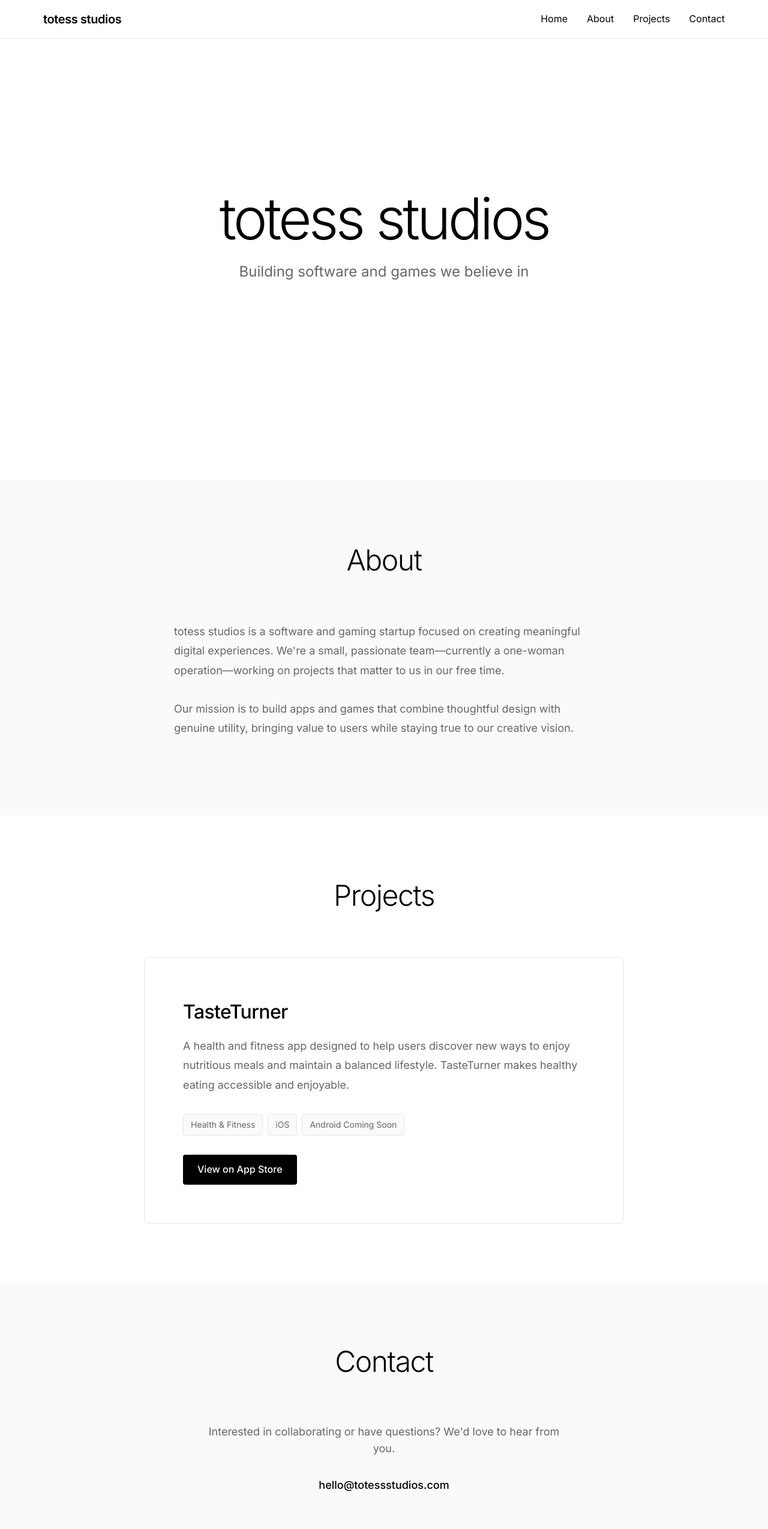
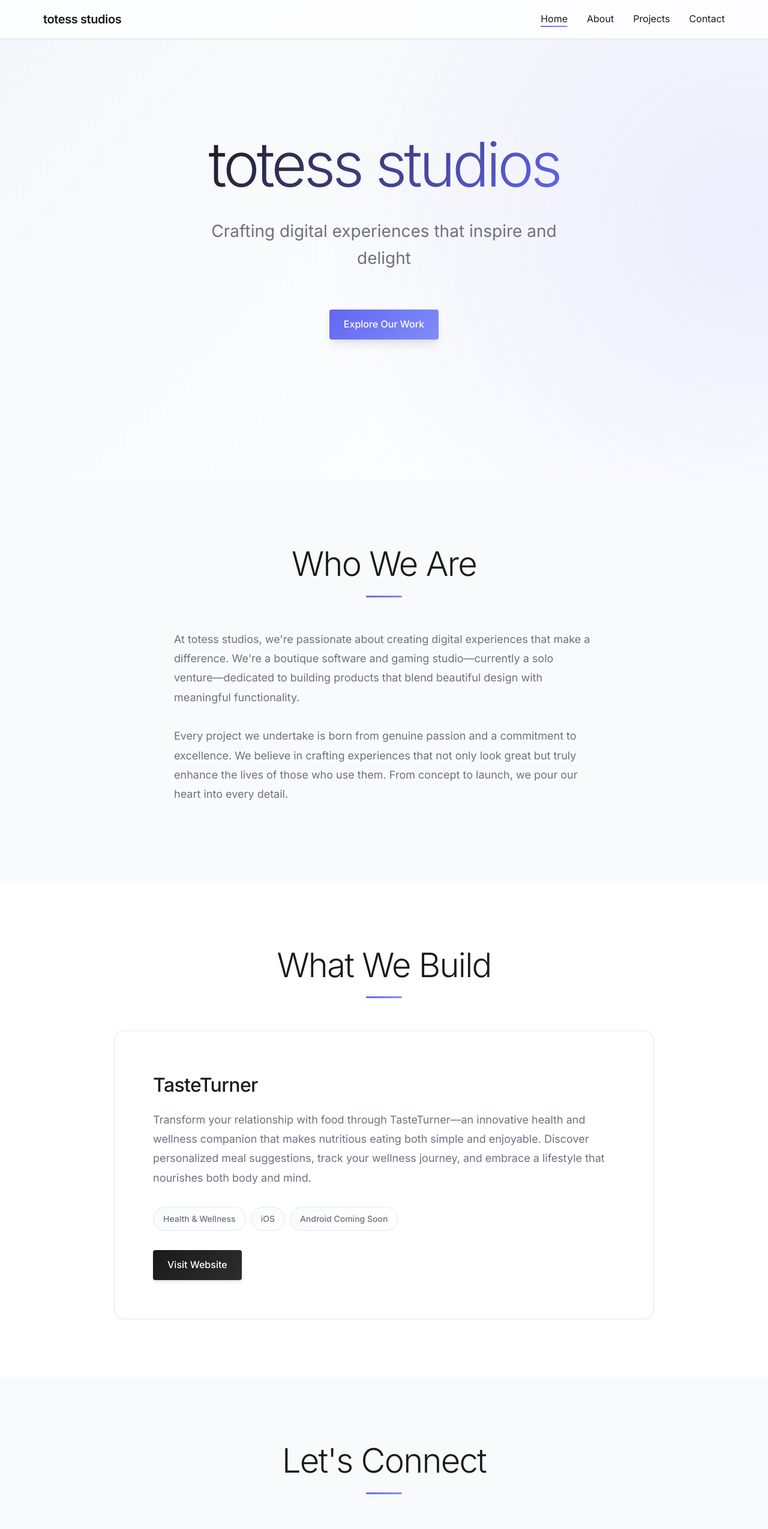
Before and after one commit to TolaTess/totess-studio-ltd, a plain HTML site: page index.html in a window 1280 px wide. Shown: the top 2549 px of the page at 60% size. Drawn offline with Linux system fonts and the light colour scheme.

Commit message:
Revamp website content and styles for improved user experience. Updated text in the hero, about, projects, and contact sections for clarity and engagement. Enhanced CSS with new color scheme, shadows, and hover effects to modernize the design. Added call-to-action buttons and refined layout for better accessibility and aesthetics.

```diff
--- a/index.html
+++ b/index.html
@@ -26,22 +26,26 @@
     <section id="home" class="hero">
         <div class="container">
             <h1 class="hero-title">totess studios</h1>
-            <p class="hero-subtitle">Building software and games we believe in</p>
+            <p class="hero-subtitle">Crafting digital experiences that inspire and delight</p>
+            <div class="hero-cta">
+                <a href="#projects" class="btn btn-hero">Explore Our Work</a>
+            </div>
         </div>
     </section>
 
     <section id="about" class="about">
         <div class="container">
-            <h2 class="section-title">About</h2>
+            <h2 class="section-title">Who We Are</h2>
             <div class="about-content">
                 <p class="about-text">
-                    totess studios is a software and gaming startup focused on creating meaningful digital experiences.
-                    We're a small, passionate team—currently a one-woman operation—working on projects that matter to us
-                    in our free time.
+                    At totess studios, we're passionate about creating digital experiences that make a difference.
+                    We're a boutique software and gaming studio—currently a solo venture—dedicated to building
+                    products that blend beautiful design with meaningful functionality.
                 </p>
                 <p class="about-text">
-                    Our mission is to build apps and games that combine thoughtful design with genuine utility,
-                    bringing value to users while staying true to our creative vision.
+                    Every project we undertake is born from genuine passion and a commitment to excellence.
+                    We believe in crafting experiences that not only look great but truly enhance the lives of
+                    those who use them. From concept to launch, we pour our heart into every detail.
                 </p>
             </div>
         </div>
@@ -49,22 +53,23 @@
 
     <section id="projects" class="projects">
         <div class="container">
-            <h2 class="section-title">Projects</h2>
+            <h2 class="section-title">What We Build</h2>
             <div class="project-card">
                 <div class="project-info">
                     <h3 class="project-name">TasteTurner</h3>
                     <p class="project-description">
-                        A health and fitness app designed to help users discover new ways to enjoy nutritious meals
-                        and maintain a balanced lifestyle. TasteTurner makes healthy eating accessible and enjoyable.
+                        Transform your relationship with food through TasteTurner—an innovative health and wellness
+                        companion that makes nutritious eating both simple and enjoyable. Discover personalized meal
+                        suggestions, track your wellness journey, and embrace a lifestyle that nourishes both body and mind.
                     </p>
                     <div class="project-badges">
-                        <span class="badge">Health & Fitness</span>
+                        <span class="badge">Health & Wellness</span>
                         <span class="badge">iOS</span>
                         <span class="badge">Android Coming Soon</span>
                     </div>
                     <div class="project-links">
-                        <a href="https://apps.apple.com/app/tasteturner" target="_blank" rel="noopener noreferrer" class="btn btn-primary">
-                            View on App Store
+                        <a href="https://tasteturner.com/" target="_blank" rel="noopener noreferrer" class="btn btn-primary">
+                            Visit Website
                         </a>
                     </div>
                 </div>
@@ -74,12 +79,16 @@
 
     <section id="contact" class="contact">
         <div class="container">
-            <h2 class="section-title">Contact</h2>
+            <h2 class="section-title">Let's Connect</h2>
             <p class="contact-text">
-                Interested in collaborating or have questions? We'd love to hear from you.
+                Have an idea you'd like to explore together? We're always open to meaningful collaborations
+                and conversations about the future of digital experiences.
             </p>
             <div class="contact-links">
-                <a href="mailto:hello@totessstudios.com" class="contact-link">hello@totessstudios.com</a>
+                <a href="mailto:hello@totessstudios.com" class="contact-link">
+                    <span class="contact-icon">✉</span>
+                    hello@totessstudios.com
+                </a>
             </div>
         </div>
     </section>
--- a/styles.css
+++ b/styles.css
@@ -1,17 +1,24 @@
 :root {
-    --color-primary: #000000;
-    --color-secondary: #666666;
-    --color-accent: #333333;
+    --color-primary: #1a1a1a;
+    --color-secondary: #6b7280;
+    --color-accent: #6366f1;
+    --color-accent-light: #818cf8;
     --color-bg: #ffffff;
-    --color-bg-alt: #fafafa;
-    --color-border: #e5e5e5;
+    --color-bg-alt: #f9fafb;
+    --color-bg-gradient: linear-gradient(135deg, #667eea 0%, #764ba2 100%);
+    --color-border: #e5e7eb;
+    --color-text-light: #9ca3af;
     --spacing-xs: 0.5rem;
     --spacing-sm: 1rem;
     --spacing-md: 2rem;
     --spacing-lg: 4rem;
     --spacing-xl: 6rem;
     --max-width: 1200px;
-    --transition: all 0.3s ease;
+    --transition: all 0.3s cubic-bezier(0.4, 0, 0.2, 1);
+    --shadow-sm: 0 1px 2px 0 rgba(0, 0, 0, 0.05);
+    --shadow-md: 0 4px 6px -1px rgba(0, 0, 0, 0.1), 0 2px 4px -1px rgba(0, 0, 0, 0.06);
+    --shadow-lg: 0 10px 15px -3px rgba(0, 0, 0, 0.1), 0 4px 6px -2px rgba(0, 0, 0, 0.05);
+    --shadow-xl: 0 20px 25px -5px rgba(0, 0, 0, 0.1), 0 10px 10px -5px rgba(0, 0, 0, 0.04);
 }
 
 * {
@@ -46,11 +53,13 @@ body {
     top: 0;
     left: 0;
     right: 0;
-    background-color: rgba(255, 255, 255, 0.95);
-    backdrop-filter: blur(10px);
+    background-color: rgba(255, 255, 255, 0.8);
+    backdrop-filter: blur(20px) saturate(180%);
+    -webkit-backdrop-filter: blur(20px) saturate(180%);
     border-bottom: 1px solid var(--color-border);
     z-index: 1000;
     padding: var(--spacing-sm) 0;
+    box-shadow: var(--shadow-sm);
 }
 
 .navbar .container {
@@ -85,12 +94,17 @@ body {
     bottom: -4px;
     left: 0;
     width: 0;
-    height: 1px;
-    background-color: var(--color-primary);
+    height: 2px;
+    background: linear-gradient(90deg, var(--color-accent), var(--color-accent-light));
     transition: var(--transition);
+    border-radius: 2px;
 }
 
 .nav-links a:hover::after {
+    width: 100%;
+}
+
+.nav-links a.active::after {
     width: 100%;
 }
 
@@ -102,20 +116,71 @@ body {
     justify-content: center;
     text-align: center;
     padding-top: 80px;
+    position: relative;
+    background: linear-gradient(135deg, #f5f7fa 0%, #ffffff 100%);
+    overflow: hidden;
+}
+
+.hero::before {
+    content: '';
+    position: absolute;
+    top: -50%;
+    right: -50%;
+    width: 100%;
+    height: 200%;
+    background: radial-gradient(circle, rgba(99, 102, 241, 0.1) 0%, transparent 70%);
+    animation: float 20s ease-in-out infinite;
+}
+
+@keyframes float {
+    0%, 100% { transform: translate(0, 0) rotate(0deg); }
+    50% { transform: translate(-30px, -30px) rotate(180deg); }
+}
+
+.hero .container {
+    position: relative;
+    z-index: 1;
 }
 
 .hero-title {
-    font-size: clamp(3rem, 8vw, 6rem);
+    font-size: clamp(3rem, 8vw, 6.5rem);
     font-weight: 300;
     letter-spacing: -0.05em;
-    margin-bottom: var(--spacing-sm);
+    margin-bottom: var(--spacing-md);
     line-height: 1.1;
+    background: linear-gradient(135deg, var(--color-primary) 0%, var(--color-accent) 100%);
+    -webkit-background-clip: text;
+    -webkit-text-fill-color: transparent;
+    background-clip: text;
 }
 
 .hero-subtitle {
-    font-size: clamp(1rem, 2vw, 1.5rem);
+    font-size: clamp(1.125rem, 2.5vw, 1.75rem);
     color: var(--color-secondary);
     font-weight: 400;
+    margin-bottom: var(--spacing-lg);
+    max-width: 600px;
+    margin-left: auto;
+    margin-right: auto;
+}
+
+.hero-cta {
+    margin-top: var(--spacing-lg);
+}
+
+.btn-hero {
+    background: linear-gradient(135deg, var(--color-accent) 0%, var(--color-accent-light) 100%);
+    color: white;
+    padding: 1rem 2.5rem;
+    font-size: 1.125rem;
+    box-shadow: var(--shadow-lg);
+    border: none;
+}
+
+.btn-hero:hover {
+    transform: translateY(-2px);
+    box-shadow: var(--shadow-xl);
+    background: linear-gradient(135deg, var(--color-accent-light) 0%, var(--color-accent) 100%);
 }
 
 /* Section Styles */
@@ -124,11 +189,27 @@ section {
 }
 
 .section-title {
-    font-size: clamp(2rem, 4vw, 3rem);
+    font-size: clamp(2.5rem, 5vw, 3.5rem);
     font-weight: 300;
     letter-spacing: -0.03em;
     margin-bottom: var(--spacing-lg);
     text-align: center;
+    color: var(--color-primary);
+    position: relative;
+    display: block;
+    width: 100%;
+}
+
+.section-title::after {
+    content: '';
+    position: absolute;
+    bottom: -10px;
+    left: 50%;
+    transform: translateX(-50%);
+    width: 60px;
+    height: 3px;
+    background: linear-gradient(90deg, var(--color-accent), var(--color-accent-light));
+    border-radius: 2px;
 }
 
 /* About Section */
@@ -154,18 +235,38 @@ section {
 }
 
 .project-card {
-    max-width: 800px;
+    max-width: 900px;
     margin: 0 auto;
     padding: var(--spacing-lg);
     border: 1px solid var(--color-border);
-    border-radius: 8px;
+    border-radius: 16px;
     background-color: var(--color-bg);
+    transition: var(--transition);
+    box-shadow: var(--shadow-sm);
+    position: relative;
+    overflow: hidden;
+}
+
+.project-card::before {
+    content: '';
+    position: absolute;
+    top: 0;
+    left: 0;
+    right: 0;
+    height: 4px;
+    background: linear-gradient(90deg, var(--color-accent), var(--color-accent-light));
+    transform: scaleX(0);
     transition: var(--transition);
 }
 
 .project-card:hover {
-    box-shadow: 0 4px 20px rgba(0, 0, 0, 0.08);
-    transform: translateY(-2px);
+    box-shadow: var(--shadow-xl);
+    transform: translateY(-4px);
+    border-color: var(--color-accent);
+}
+
+.project-card:hover::before {
+    transform: scaleX(1);
 }
 
 .project-name {
@@ -191,13 +292,20 @@ section {
 
 .badge {
     display: inline-block;
-    padding: 0.375rem 0.75rem;
-    background-color: var(--color-bg-alt);
+    padding: 0.5rem 1rem;
+    background: linear-gradient(135deg, var(--color-bg-alt) 0%, #ffffff 100%);
     border: 1px solid var(--color-border);
-    border-radius: 4px;
+    border-radius: 20px;
     font-size: 0.875rem;
     color: var(--color-secondary);
-    font-weight: 400;
+    font-weight: 500;
+    transition: var(--transition);
+}
+
+.badge:hover {
+    border-color: var(--color-accent);
+    color: var(--color-accent);
+    transform: translateY(-1px);
 }
 
 .project-links {
@@ -217,13 +325,16 @@ section {
 }
 
 .btn-primary {
-    background-color: var(--color-primary);
+    background: linear-gradient(135deg, var(--color-primary) 0%, #2d2d2d 100%);
     color: var(--color-bg);
+    box-shadow: var(--shadow-md);
+    border: none;
 }
 
 .btn-primary:hover {
-    background-color: var(--color-accent);
-    transform: translateY(-1px);
+    background: linear-gradient(135deg, var(--color-accent) 0%, var(--color-accent-light) 100%);
+    transform: translateY(-2px);
+    box-shadow: var(--shadow-lg);
 }
 
 /* Contact Section */
@@ -248,16 +359,37 @@ section {
 }
 
 .contact-link {
+    display: inline-flex;
+    align-items: center;
+    gap: 0.75rem;
     color: var(--color-primary);
     text-decoration: none;
-    font-size: 1.125rem;
+    font-size: 1.25rem;
     font-weight: 500;
     transition: var(--transition);
-    border-bottom: 1px solid transparent;
+    padding: 1rem 2rem;
+    border-radius: 12px;
+    background: linear-gradient(135deg, var(--color-bg-alt) 0%, #ffffff 100%);
+    border: 2px solid var(--color-border);
+    box-shadow: var(--shadow-sm);
 }
 
 .contact-link:hover {
-    border-bottom-color: var(--color-primary);
+    border-color: var(--color-accent);
+    color: var(--color-accent);
+    transform: translateY(-2px);
+    box-shadow: var(--shadow-md);
+    background: linear-gradient(135deg, #ffffff 0%, var(--color-bg-alt) 100%);
+}
+
+.contact-icon {
+    font-size: 1.5rem;
+    display: inline-block;
+    transition: var(--transition);
+}
+
+.contact-link:hover .contact-icon {
+    transform: scale(1.1) rotate(5deg);
 }
 
 /* Footer */
@@ -285,11 +417,21 @@ section {
 
     .project-card {
         padding: var(--spacing-md);
+        border-radius: 12px;
     }
 
     .about-text,
     .project-description {
         font-size: 1rem;
+    }
+
+    .contact-link {
+        font-size: 1.125rem;
+        padding: 0.875rem 1.5rem;
+    }
+
+    .section-title::after {
+        width: 40px;
     }
 }
 
@@ -310,4 +452,14 @@ section {
     .hero {
         padding-top: 120px;
     }
+
+    .btn-hero {
+        padding: 0.875rem 2rem;
+        font-size: 1rem;
+    }
+
+    .contact-link {
+        flex-direction: column;
+        gap: 0.5rem;
+    }
 }
```
